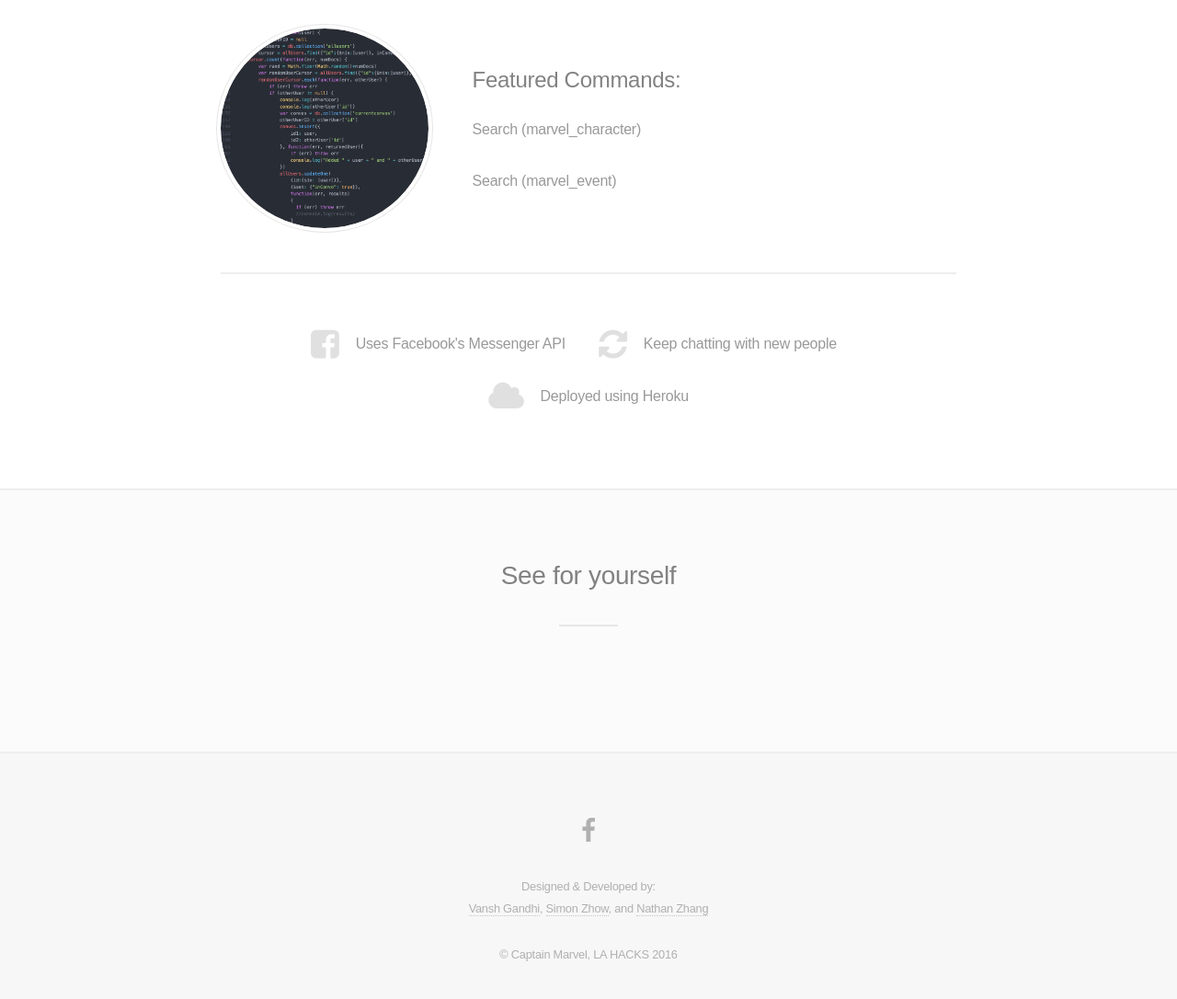
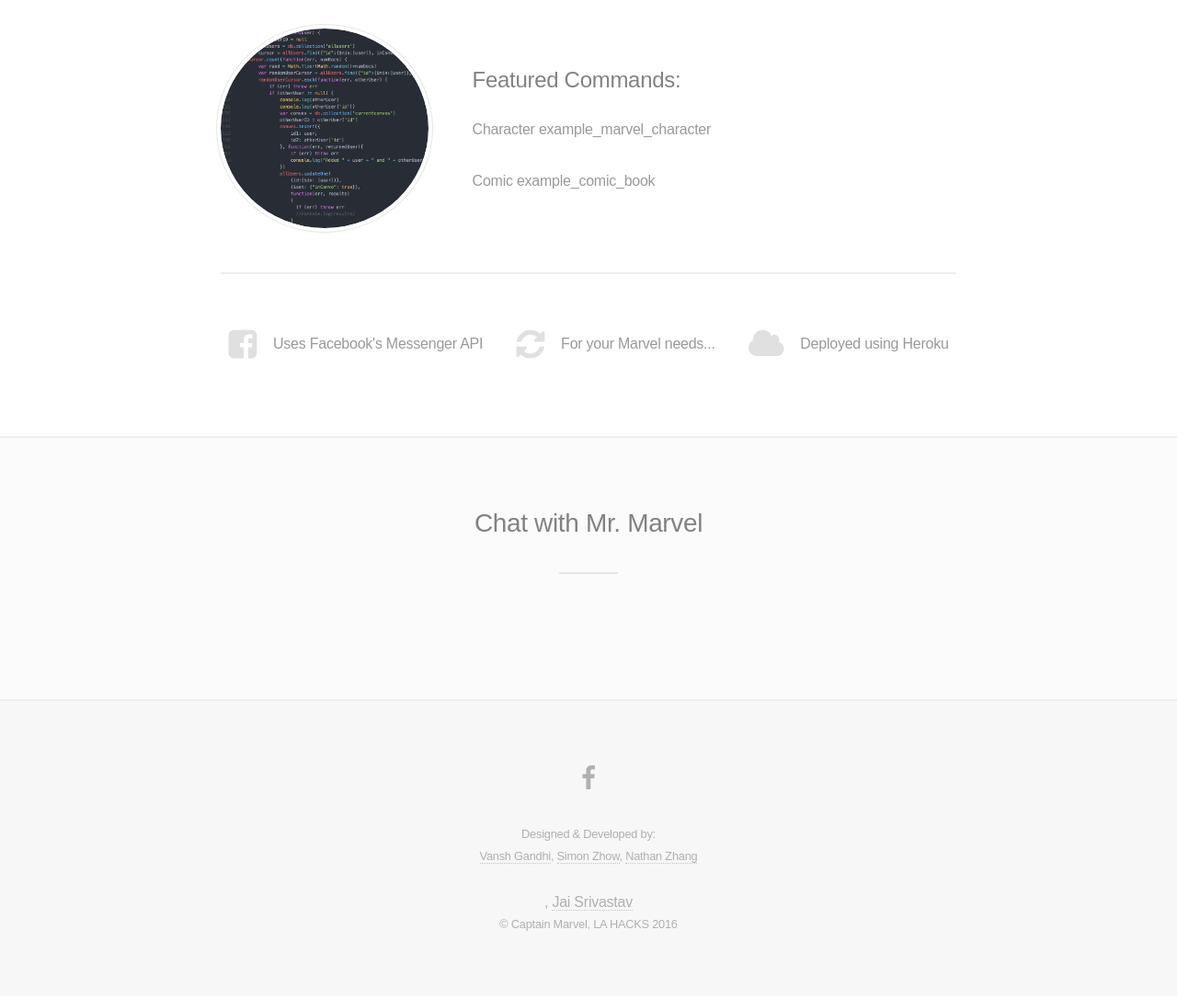
Before and after one commit to simonzhow/captainmarvel, a website: page frontend/index.html in a window 1280 px wide. Shown: the part 1180-2266 px from the top of the page at 92% size. Drawn offline with Linux system fonts and the light colour scheme.

Commit message:
Updated Name and Info Website

```diff
--- a/frontend/index.html
+++ b/frontend/index.html
@@ -1,7 +1,7 @@
 <!DOCTYPE HTML>
 <html>
 	<head>
-		<title>Captain Marvel</title>
+		<title>Mr. Marvel</title>
 		<meta charset="utf-8" />
 		<meta name="viewport" content="width=device-width, initial-scale=1" />
         <meta property="og:title" content="Captain Marvel" />
@@ -19,7 +19,7 @@
 		<!-- Header -->
 			<header id="header">
 				<div class="content">
-					<h1><a href="#">Captain Marvel</a></h1>
+					<h1><a href="#">Mr. Marvel</a></h1>
 					<p>Get all your Marvel Information</p>
 					<ul class="actions">
 						<li>
@@ -53,15 +53,15 @@
 						<div class="image"><img src="images/nodejs.png" alt="" /></div>
 						<div class="content">
 							<h3>Featured Commands:</h3>
-							<p>Search (marvel_character) </p>
-							<p>Search (marvel_event)</p>
+							<p>Character example_marvel_character </p>
+							<p>Comic example_comic_book</p>
 						</div>
 					</section>
 
 					<section class="special">
 						<ul class="icons labeled">
 							<li><span class="icon fa-facebook-square"><span class="label">Uses Facebook's Messenger API</span></span></li>
-							<li><span class="icon fa-refresh"><span class="label">Keep chatting with new people</span></span></li>
+							<li><span class="icon fa-refresh"><span class="label">For your Marvel needs...</span></span></li>
 							<li><span class="icon fa-cloud"><span class="label">Deployed using Heroku</span></span></li>
 						</ul>
 					</section>
@@ -71,7 +71,7 @@
 		<!-- Three -->
 			<section id="three" class="wrapper style2 special">
 				<header class="major">
-					<h2>See for yourself</h2>
+					<h2>Chat with Mr. Marvel</h2>
 				</header>
 				<ul class="actions">
 					<li><div class="fb-messengermessageus"
@@ -88,7 +88,7 @@
 				<ul class="icons">
 					<li><a href="https://www.facebook.com/Captain-Marvel-1607984789527952/?fref=ts" class="icon fa-facebook" target="_blank"><span class="label">Facebook</span></a></li>
 				</ul>
-                <p class="copyright">Designed &amp; Developed by: <br /><a href="https://github.com/vanshg" target="_blank">Vansh Gandhi</a>, <a href="https://github.com/simonzhow" target="_blank">Simon Zhow</a>, and <a href="https://github.com/nzhang389" target="_blank">Nathan Zhang</a></p>
+                <p class="copyright">Designed &amp; Developed by: <br /><a href="https://github.com/vanshg" target="_blank">Vansh Gandhi</a>, <a href="https://github.com/simonzhow" target="_blank">Simon Zhow</a>, <a href="https://github.com/nzhang389" target="_blank">Nathan Zhang</a></p>, <a href="https://github.com/jaiakt" target="_blank">Jai Srivastav</a>
 				<p class="copyright">&copy; Captain Marvel, LA HACKS 2016</p>
 			</footer>
 
```
